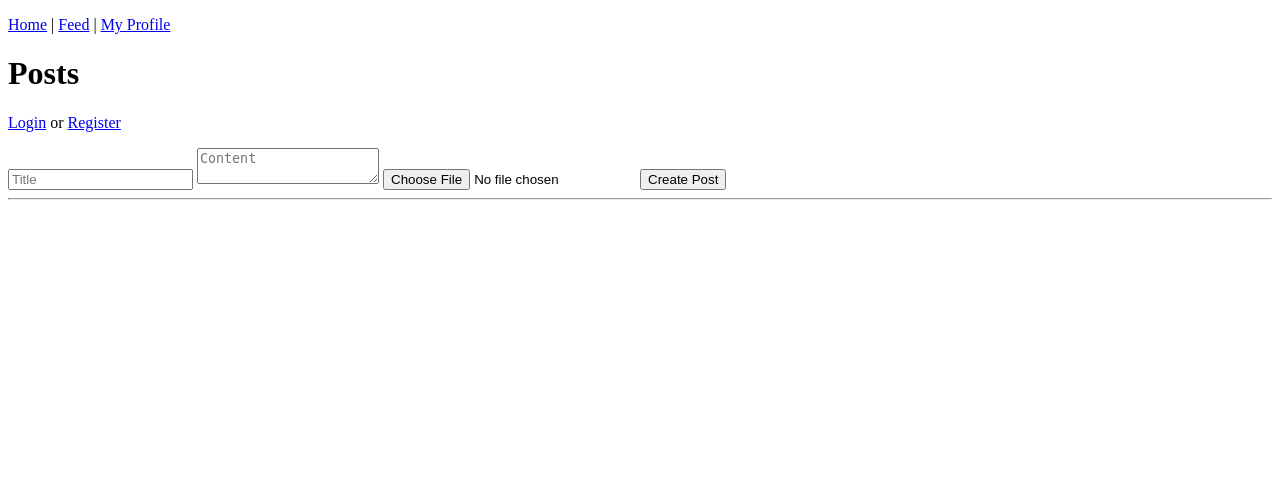
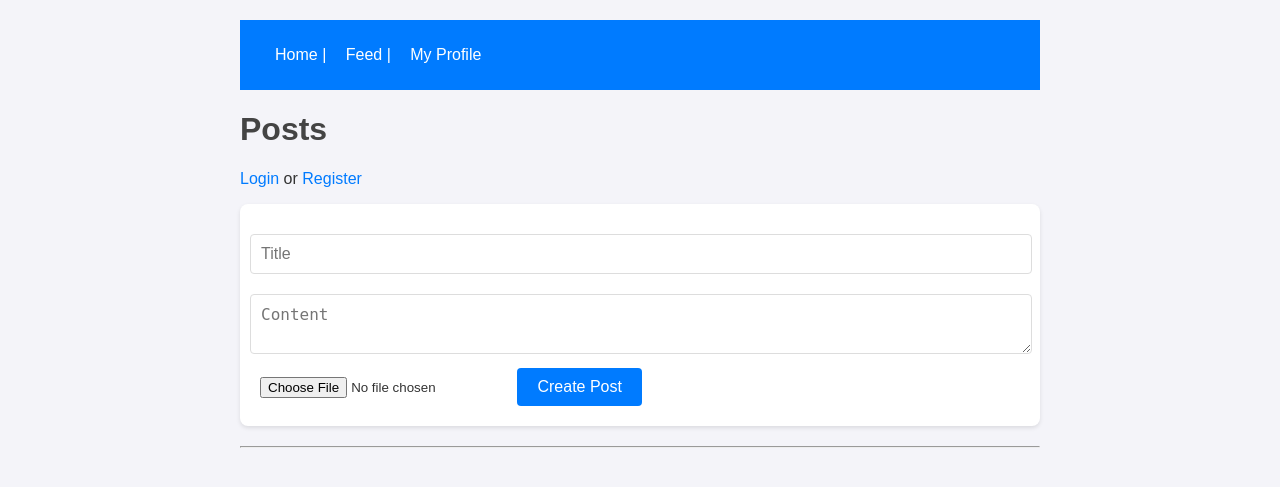
Before and after one commit to Kwaizer/social-network-app, a Flask app: page / in a window 1280 px wide. Shown: the top 487 px of the page. Run offline with Flask 3, Linux system fonts and the light colour scheme; data that the repository does not hold is empty.

Commit message:
Consistent styles for home page

```diff
--- /dev/null
+++ b/static/styles.css
@@ -0,0 +1,176 @@
+/* General Styles */
+body {
+    font-family: Arial, sans-serif;
+    background-color: #f4f4f9;
+    color: #333;
+    margin: 0;
+    padding: 0;
+}
+
+.container {
+    max-width: 800px;
+    margin: 0 auto;
+    padding: 20px;
+}
+
+h1, h2, h3 {
+    color: #444;
+}
+
+a {
+    color: #007bff;
+    text-decoration: none;
+}
+
+a:hover {
+    text-decoration: underline;
+}
+
+/* Navigation */
+.navbar {
+    background-color: #007bff;
+    padding: 10px 20px;
+    color: white;
+    display: flex;
+    justify-content: space-between;
+    align-items: center;
+}
+
+.navbar a {
+    color: white;
+    margin-left: 15px;
+}
+
+.navbar a:hover {
+    text-decoration: underline;
+}
+
+/* Forms */
+.delete-post-form, .update-post-form, .likes-form, .create-form {
+    background-color: white;
+    padding: 20px;
+    border-radius: 8px;
+    box-shadow: 0 2px 4px rgba(0, 0, 0, 0.1);
+    margin-bottom: 20px;
+}
+
+input[type="text"], input[type="email"], input[type="password"], .update-area, .create-area  {
+    width: 100%;
+    padding: 10px;
+    margin: 10px -10px;
+    border: 1px solid #ddd;
+    border-radius: 4px;
+    font-size: 16px;
+}
+
+.create-button, .update-button .delete-button, .register-button, .login-button, .like-button {
+    background-color: #007bff;
+    color: white;
+    border: none;
+    padding: 10px 20px;
+    border-radius: 4px;
+    cursor: pointer;
+    font-size: 16px;
+}
+
+button:hover {
+    background-color: #0056b3;
+}
+
+/* Posts */
+.post {
+    background-color: white;
+    padding: 20px;
+    border-radius: 8px;
+    box-shadow: 0 2px 4px rgba(0, 0, 0, 0.1);
+    margin-bottom: 20px;
+}
+
+.post img {
+    display: block;
+    margin-left: auto;
+    margin-right: auto;
+    border-radius: 8px;
+    width: 400px;  /* Set the width */
+    height: 400px; /* Set the height */
+    object-fit: cover; /* Crop the image to fit */
+}
+
+.post-actions {
+    display: flex;
+    gap: 10px;
+    margin-top: 10px;
+}
+
+.post-actions button {
+    background-color: #f4f4f9;
+    color: #333;
+    border: 1px solid #ddd;
+}
+
+.post-actions button:hover {
+    background-color: #ddd;
+}
+
+/* Likes and Comments */
+.likes-comments {
+    margin-top: 10px;
+}
+
+.likes-comments a {
+    color: #007bff;
+    font-size: 14px;
+}
+
+.comments {
+    margin-top: 10px;
+}
+
+.comment {
+    background-color: #f9f9f9;
+    padding: 10px;
+    border-radius: 4px;
+    margin-top: 5px;
+    word-wrap: break-word; /* Ensures long words break */
+}
+
+.comment p {
+    margin: 0;
+    font-size: 14px;
+}
+
+.comment-area {
+    width: 60%;
+    padding: 10px;
+    margin-top: 10px;
+    border: 1px solid #ddd;
+    border-radius: 4px;
+    font-size: 16px;
+}
+
+.comment-form {
+
+}
+
+.comment-button {
+
+}
+
+.add-comment-div {
+    background-color: #007bff;
+}
+
+/* Login and Register Pages */
+.auth-container {
+    max-width: 400px;
+    margin: 50px auto;
+    padding: 20px;
+    background-color: white;
+    border-radius: 8px;
+    box-shadow: 0 2px 4px rgba(0, 0, 0, 0.1);
+}
+
+.auth-container h1 {
+    text-align: center;
+    margin-bottom: 20px;
+}
--- a/templates/feed.html
+++ b/templates/feed.html
@@ -3,6 +3,7 @@
 <head>
     <meta charset="UTF-8">
     <meta name="viewport" content="width=device-width, initial-scale=1.0">
+    <link rel="stylesheet" href="{{ url_for('static', filename='styles.css') }}">
     <title>Feed</title>
 </head>
 <body>
--- a/templates/index.html
+++ b/templates/index.html
@@ -3,14 +3,18 @@
 <head>
     <meta charset="UTF-8">
     <meta name="viewport" content="width=device-width, initial-scale=1.0">
+    <link rel="stylesheet" href="{{ url_for('static', filename='styles.css') }}">
     <title>Simple CRUD App</title>
 </head>
 <body>
+    <div class="container">
+        <div class="navbar">
             <p>
                 <a href="/">Home</a> |
                 <a href="/feed">Feed</a> |
                 <a href="/profile/{{ current_user.id }}">My Profile</a>
             </p>
+        </div>
         <h1>Posts</h1>
         {% if current_user.is_authenticated %}
             <p>Welcome, {{ current_user.username }}! <a href="/logout">Logout</a></p>
@@ -19,70 +23,71 @@
         {% endif %}
 
         <!-- Form to create a new post -->
-    <form action="/create" method="POST" enctype="multipart/form-data">
+        <form class="create-form" action="/create" method="POST" enctype="multipart/form-data">
             <input type="text" name="title" placeholder="Title" required>
-        <textarea name="content" placeholder="Content" required></textarea>
+            <textarea class="create-area" name="content" placeholder="Content" required></textarea>
             <input type="file" name="image" accept="image/*">  <!-- File input -->
-        <button type="submit">Create Post</button>
+            <button class="create-button" type="submit">Create Post</button>
         </form>
 
         <hr>
 
-    <!-- Display all posts -->
-    <ul>
+        <div class="posts">
             {% for post in posts %}
-            <li>
-                <div style="border: 2px solid red;">
+                <div class="post">
                     <h2>{{ post.title }}</h2>
                     <p>{{ post.content }}</p>
                     {% if post.image_path %}
-                        <img src="{{ post.image_path }}" alt="Post Image" style="max-width: 200px;">
+                        <img src="{{ post.image_path }}" alt="Post Image">
                     {% endif %}
                     <p>Posted by <a href="/profile/{{ post.user_id }}">{{ post.username }}</a></p>
 
-                    <!-- Like Button -->
-                    <form action="/like/{{ post.id }}" method="POST" style="display:inline;">
-                        <button type="submit">
+                    <div class="likes-comments">
+                        <form class="likes-form" action="/like/{{ post.id }}" method="POST" style="display:inline;">
+                            <button class="like-button" type="submit">
                                 {% if post.liked %}Unlike{% else %}Like{% endif %}
                             </button>
                         </form>
 
                         <!-- View Likes -->
                         <a href="/likes/{{ post.id }}">View Likes</a>
+                    </div>
 
-                    <!-- Comments Section -->
+                    <div class="comments" style="border: 2px solid green">
                         <h3>Comments</h3>
-                    <ul>
                             {% for comment in post.comments %}
-                            <li>
-                                <p>{{ comment.content }} - <strong>{{ comment.username }}</strong></p>
-                            </li>
+                                <div class="comment">
+                                    <p><strong>{{ comment.username }}</strong>: {{ comment.content }}</p>
+                                </div>
                             {% endfor %}
-                    </ul>
-
                         <!-- Add Comment Form -->
                         {% if current_user.is_authenticated %}
-                        <form action="/comment/{{ post.id }}" method="POST" style="display:inline;">
-                            <textarea name="content" placeholder="Add a comment..." required></textarea>
-                            <button type="submit">Comment</button>
+                            <div class="add-comment-div">
+                                <form class="comment-form" action="/comment/{{ post.id }}" method="POST" style="display:inline;">
+                                    <textarea class="comment-area" name="content" placeholder="Add a comment..." required></textarea>
+                                    <button class="comment-button" type="submit">Comment</button>
                                 </form>
+                            </div>
                         {% endif %}
+                    </div>
+
 
                     {% if current_user.is_authenticated and post.user_id == current_user.id %}
-                        <!-- Form to update a post -->
-                        <form action="/update/{{ post.id }}" method="POST" style="display:inline;">
+                        <div class="post-actions">
+                            <form class="update-post-form" action="/update/{{ post.id }}" method="POST" style="display:inline;">
                                 <input type="text" name="title" value="{{ post.title }}" required>
-                            <textarea name="content" required>{{ post.content }}</textarea>
-                            <button type="submit">Update</button>
+                                <textarea class="update-area" name="content" required>{{ post.content }}</textarea>
+                                <button class="update-button" type="submit">Update</button>
                             </form>
                             <!-- Form to delete a post -->
-                        <form action="/delete/{{ post.id }}" method="GET" style="display:inline;">
-                            <button type="submit">Delete</button>
+                            <form class="delete-post-form" class="likes-comments" action="/delete/{{ post.id }}" method="GET" style="display:inline;">
+                                <button class="delete-button" type="submit">Delete</button>
                             </form>
+                        </div>
                     {% endif %}
                 </div>
-            </li>
             {% endfor %}
-    </ul>
+        </div>
+    </div>
 </body>
 </html>
--- a/templates/login.html
+++ b/templates/login.html
@@ -3,15 +3,18 @@
 <head>
     <meta charset="UTF-8">
     <meta name="viewport" content="width=device-width, initial-scale=1.0">
+    <link rel="stylesheet" href="{{ url_for('static', filename='styles.css') }}">
     <title>Login</title>
 </head>
 <body>
+    <div class="auth-container">
         <h1>Login</h1>
         <form action="/login" method="POST">
             <input type="email" name="email" placeholder="Email" required>
             <input type="password" name="password" placeholder="Password" required>
-        <button type="submit">Login</button>
+            <button class="login-button" type="submit">Login</button>
         </form>
         <p>Don't have an account? <a href="/register">Register here</a>.</p>
+    </div>
 </body>
 </html>
--- a/templates/profile.html
+++ b/templates/profile.html
@@ -3,6 +3,7 @@
 <head>
     <meta charset="UTF-8">
     <meta name="viewport" content="width=device-width, initial-scale=1.0">
+    <link rel="stylesheet" href="{{ url_for('static', filename='styles.css') }}">
     <title>{{ user.username }}'s Profile</title>
 </head>
 <body>
--- a/templates/register.html
+++ b/templates/register.html
@@ -3,16 +3,19 @@
 <head>
     <meta charset="UTF-8">
     <meta name="viewport" content="width=device-width, initial-scale=1.0">
+    <link rel="stylesheet" href="{{ url_for('static', filename='styles.css') }}">
     <title>Register</title>
 </head>
 <body>
+    <div class="auth-container">
         <h1>Register</h1>
         <form action="/register" method="POST">
             <input type="text" name="username" placeholder="Username" required>
             <input type="email" name="email" placeholder="Email" required>
             <input type="password" name="password" placeholder="Password" required>
-        <button type="submit">Register</button>
+            <button class="register-button" type="submit">Register</button>
         </form>
         <p>Already have an account? <a href="/login">Login here</a>.</p>
+    </div>
 </body>
 </html>
```
Lines whose indentation alone changed are shown as unchanged.
